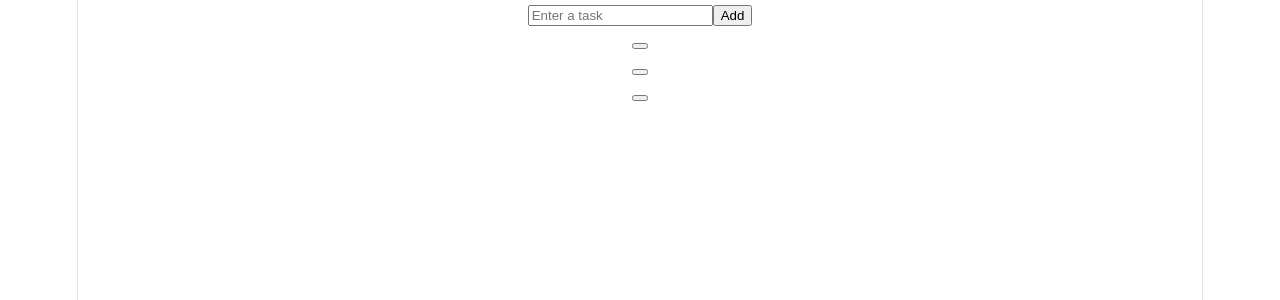
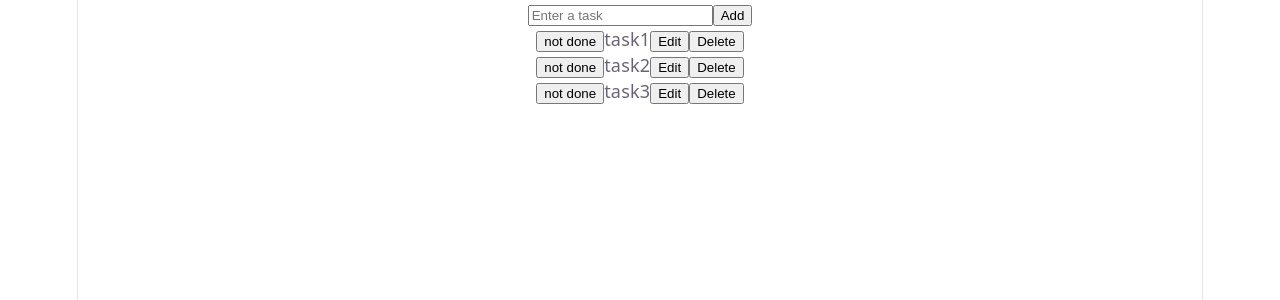
Before and after one commit to sonieez/To-Do-React, a React (Vite) app: page / in a window 1280 px wide. Shown: the top 300 px of the page. Built offline with nearby package versions, Linux system fonts and the light colour scheme.

Commit message:
add task

```diff
--- a/src/App.jsx
+++ b/src/App.jsx
@@ -3,33 +3,45 @@ import { useState } from 'react';
 
 function App() {
 
-  const [tasks, setTasks] = useState([{id: 1, name: 'task1'}, {id: 2, name: 'task2'}, {id: 3, name: 'task3'}]);
+  //const [tasks, setTasks] = useState([{id: 1, name: 'task1'}, {id: 2, name: 'task2'}, {id: 3, name: 'task3'}]);
+  const [tasks, setTasks] = useState(['task1','task2','task3']);
+  const [taskInput, setTaskInput] = useState('');
 
+  function handleTaskInput(event) {
+    setTaskInput(event.target.value);
+  }
   function addTask() {
-    alert('Task added!')
+    setTasks([...tasks, taskInput]);
   }
 
-  function TaskCard(task) {
+  function TaskCard({task}) {
     const [isDone, setIsDone] = useState(false);
 
-    function handleButton() {
+    function handleDone() {
       setIsDone(isDone ? false : true);
+    }
+    function handleEdit() {
+
+    }
+    function handleDelete() {
+
     }
     return(
       <div className='task'>
-        <button className='done-button' onClick={handleButton}>{isDone ? "done" : ""}</button>
-        <p>{task.name}</p>
-
+        <button className='done-button' onClick={handleDone}>{isDone ? "done" : "not done"}</button>
+        {task}
+        <button className='edit-button' onClick={handleEdit}>Edit</button>
+        <button className='delete-button' onClick={handleDelete}>Delete</button>
       </div>
     )
   }
 
   return(
     <div className="container">
-      <input className='input' placeholder='Enter a task'/>
+      <input className='input' placeholder='Enter a task' value={taskInput} onChange={handleTaskInput}/>
       <button className='add-button' onClick={addTask}>Add</button>
       <div className='tasks'>
-        {tasks.map(task => <TaskCard task={task} key={task.id}/>)}
+        {tasks.map(task => <TaskCard task={task} key={task}/>)}
       </div>
     </div>
   )
```
